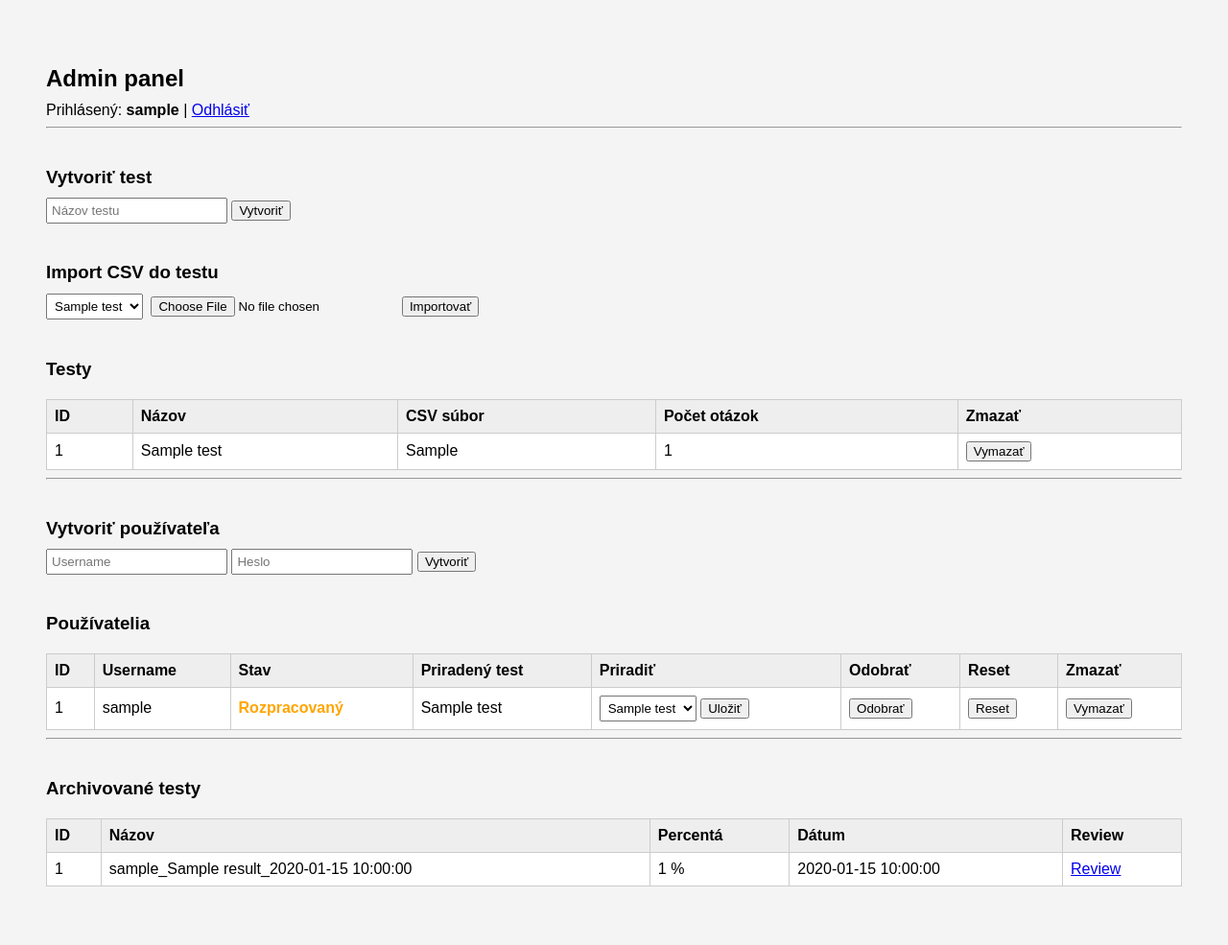
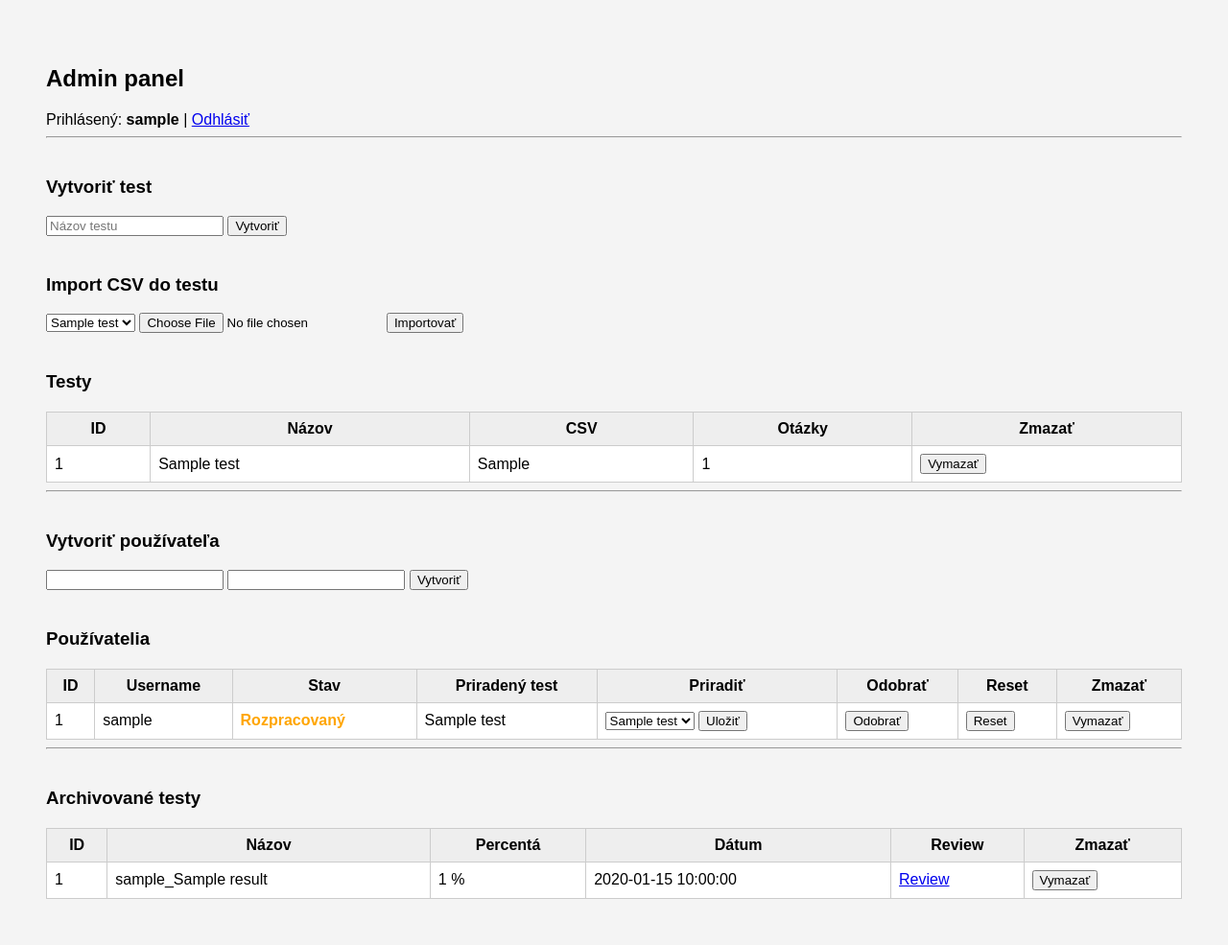
Before and after one commit to norbertg-gif/medtest, a Python web app: template app/templates/admin.html in a window 1280 px wide. Shown: the whole page at 96% size. Before the commit the page ends 924 px from the top, so only its background shows below. Run offline with Jinja, Linux system fonts and the light colour scheme; the template is opened without the code that fills it: most values are stand-ins (such as "Sample title", 1, 10 or a date in 2020).

Commit message:
Update admin.html

```diff
--- a/app/templates/admin.html
+++ b/app/templates/admin.html
@@ -7,10 +7,6 @@
             font-family: Arial;
             padding: 40px;
             background: #f4f4f4;
-        }
-
-        h2, h3 {
-            margin-bottom: 10px;
         }
 
         table {
@@ -23,27 +19,14 @@
         th, td {
             border: 1px solid #ccc;
             padding: 8px;
-            text-align: left;
         }
 
         th {
             background: #eee;
         }
 
-        form {
-            display: inline;
-        }
-
         .section {
             margin-top: 40px;
-        }
-
-        button {
-            cursor: pointer;
-        }
-
-        select, input {
-            padding: 4px;
         }
 
         .status-finished {
@@ -54,6 +37,10 @@
         .status-active {
             color: orange;
             font-weight: bold;
+        }
+
+        button {
+            cursor: pointer;
         }
     </style>
 </head>
@@ -69,7 +56,7 @@
 
 <hr>
 
-<!-- ================= TEST MANAGEMENT ================= -->
+<!-- TEST MANAGEMENT -->
 
 <div class="section">
 <h3>Vytvoriť test</h3>
@@ -98,8 +85,8 @@
 <tr>
     <th>ID</th>
     <th>Názov</th>
-    <th>CSV súbor</th>
-    <th>Počet otázok</th>
+    <th>CSV</th>
+    <th>Otázky</th>
     <th>Zmazať</th>
 </tr>
 
@@ -112,7 +99,10 @@
     <td>
         <form method="post" action="/admin/delete-test">
             <input type="hidden" name="test_id" value="{{ t.id }}">
-            <button type="submit">Vymazať</button>
+            <button type="submit"
+                onclick="return confirm('Naozaj chcete zmazať tento test?')">
+                Vymazať
+            </button>
         </form>
     </td>
 </tr>
@@ -122,13 +112,13 @@
 
 <hr>
 
-<!-- ================= USER MANAGEMENT ================= -->
+<!-- USER MANAGEMENT -->
 
 <div class="section">
 <h3>Vytvoriť používateľa</h3>
 <form method="post" action="/admin/create-user">
-    <input type="text" name="username" placeholder="Username" required>
-    <input type="password" name="password" placeholder="Heslo" required>
+    <input type="text" name="username" required>
+    <input type="password" name="password" required>
     <button type="submit">Vytvoriť</button>
 </form>
 </div>
@@ -174,7 +164,6 @@
         {% endif %}
     </td>
 
-    <!-- Priradiť test -->
     <td>
         <form method="post" action="/admin/assign-test">
             <input type="hidden" name="user_id" value="{{ u.id }}">
@@ -190,7 +179,6 @@
         </form>
     </td>
 
-    <!-- Odobrať test -->
     <td>
         {% if u.assigned_test_id %}
         <form method="post" action="/admin/unassign-test">
@@ -202,7 +190,6 @@
         {% endif %}
     </td>
 
-    <!-- Reset -->
     <td>
         <form method="post" action="/admin/reset-user">
             <input type="hidden" name="user_id" value="{{ u.id }}">
@@ -210,7 +197,6 @@
         </form>
     </td>
 
-    <!-- Delete -->
     <td>
         <form method="post" action="/admin/delete-user">
             <input type="hidden" name="user_id" value="{{ u.id }}">
@@ -224,7 +210,7 @@
 
 <hr>
 
-<!-- ================= ARCHIVE ================= -->
+<!-- ARCHIVE -->
 
 <div class="section">
 <h3>Archivované testy</h3>
@@ -236,20 +222,31 @@
     <th>Percentá</th>
     <th>Dátum</th>
     <th>Review</th>
+    <th>Zmazať</th>
 </tr>
 
 {% for r in results %}
 <tr>
     <td>{{ r.id }}</td>
-    <td>{{ r.username }}_{{ r.test_name }}_{{ r.completed_at }}</td>
+    <td>{{ r.username }}_{{ r.test_name }}</td>
     <td>{{ r.score_percent }} %</td>
     <td>{{ r.completed_at }}</td>
+
     <td>
         <a href="/admin/result/{{ r.id }}">Review</a>
     </td>
+
+    <td>
+        <form method="post" action="/admin/delete-result">
+            <input type="hidden" name="result_id" value="{{ r.id }}">
+            <button type="submit"
+                onclick="return confirm('Naozaj chcete zmazať tento výsledok?')">
+                Vymazať
+            </button>
+        </form>
+    </td>
 </tr>
 {% endfor %}
-
 </table>
 </div>
 
```
